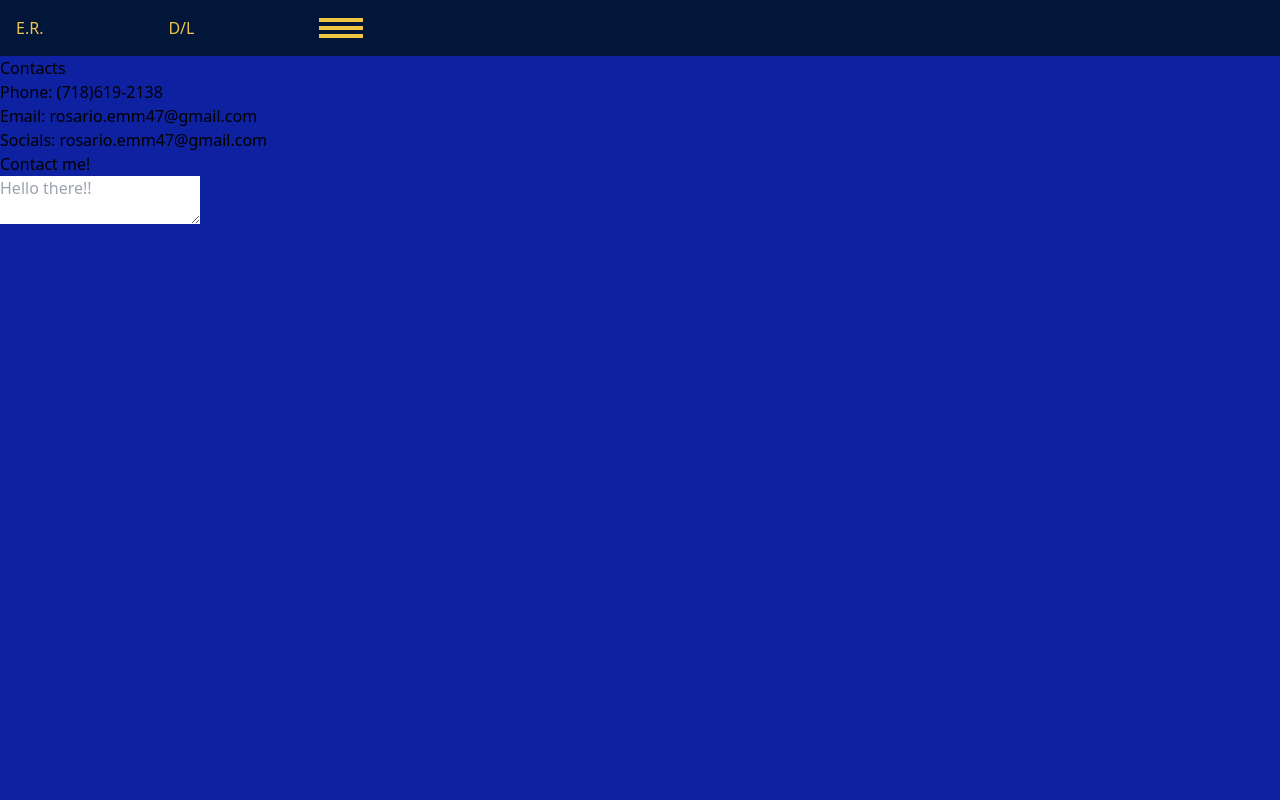
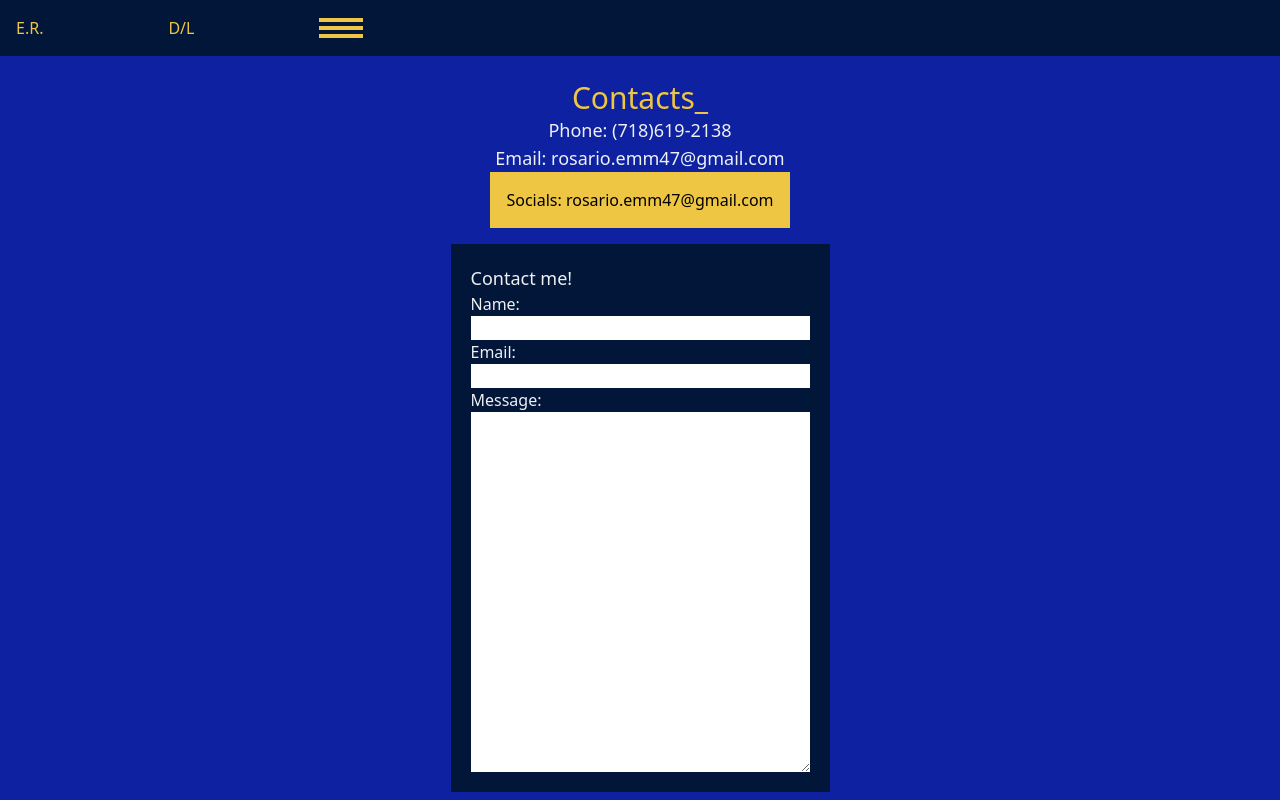
Before and after one commit to RosarioManny/ERosario-Portfolio-Site, a React (Vite) app: page /contacts in a window 1280 px wide. Built offline with nearby package versions, Linux system fonts and the light colour scheme.

Commit message:
Contacts Setup

```diff
--- a/src/components/About.jsx
+++ b/src/components/About.jsx
@@ -14,7 +14,7 @@ const About = () => {
       <section className="place-items-center bg-royal">
         <h1 className={`${theme.heading.default}`}> About Me </h1>
         <div>
-          <p className={`${theme.bodyText.default}`}>
+          <p className={`${theme.bodyText.default} ${theme.container.default}`}>
             Creativity has always driven my journey from artist to software engineer. In the art world, I learned to approach challenges from different perspectives, pushing the boundaries of my work.
             That same mindset led me to explore software engineering, where I apply creative thinking to technology. In my transition to full-stack software engineering,
             I’ve developed strong technical expertise in JavaScript, React, Node.js, Python, and MongoDB, among other technologies.
--- a/src/components/Contacts.jsx
+++ b/src/components/Contacts.jsx
@@ -1,19 +1,42 @@
+import { theme } from "../styles/style";
+
 const Contacts = () => {
 
   return (
     <>
-      <section>
-        <h1>Contacts</h1>
-        <p>Phone: (718)619-2138</p>
-        <p>Email: rosario.emm47@gmail.com</p>
-        <p>Socials: rosario.emm47@gmail.com</p>
+      <section className="place-items-center bg-royal">
+        <h1 className={`${theme.heading.default}`}>Contacts_</h1>
+        <p className={`${theme.subheading.default}`}>Phone: (718)619-2138</p>
+        <p className={`${theme.subheading.default}`}>Email: rosario.emm47@gmail.com</p>
+        <p className={`${theme.container.socialsLogos}`}>Socials: rosario.emm47@gmail.com</p>
+        <form className={` ${theme.container.default} flex flex-col m-16`}>
+          <p className={`${theme.subheading.default} `}>Contact me!</p>
+          <label htmlFor="nameInput" className={`${theme.bodyText.default}`}> Name:</label>
+          <input
+            type="text"
+            name="nameInput"
+            id="nameInput"
+            size="5"
+            className="flex"
+          />
+          <label htmlFor="emailInput"  className={`${theme.bodyText.default}`}> Email:</label>
+          <input
+            type="email"
+            name="emailInput"
+            id="emailInput"
+          />
+          <label htmlFor="message" className={`${theme.bodyText.default}`}> Message:</label>
+          <textarea
+            name="message"
+            id="message"
+            rows="15"
+            cols="35"
+          >
 
-        <p>Contact me!</p>
-        <textarea
-        placeholder="Hello there!!"
-        >
+          </textarea>
 
-        </textarea>
+
+        </form>
       </section>
     </>
   )
--- a/src/components/Home.jsx
+++ b/src/components/Home.jsx
@@ -15,7 +15,7 @@ const Home = () => {
         </div>
         <div className="container">
           <div className="slides">
-            <p className={`${theme.bodyText.default}`}>
+            <p className={`${theme.bodyText.default} ${theme.container.default}`}>
               <b>Hello,</b>
                 <br/>
                 I hope to work with you in our next projects. To learn more about me please explore my page.
--- a/src/styles/style.js
+++ b/src/styles/style.js
@@ -17,6 +17,7 @@ Color Pallete:
 */
 
 export const theme = {
+
   heading: {
     default: "text-sunburst text-3xl mt-6",
     home: "text-frost text-7xl mt-20 mx-4 font-sans",
@@ -26,16 +27,17 @@ export const theme = {
     home: "text-sunburst text-xl my-2 mx-4",
   },
   bodyText: {
-    default: "text-frost bg-midnight p-5 my-6 mx-4",
+    default: "text-frost bg-midnight",
     nav: "text-sunburst",
     navToggle: "text-frost",
   },
   card: {
   },
   container: {
-    default: "bg-midnight p-3 ",
+    default: "bg-midnight p-5 m-4",
     img: "bg-midnight p-3",
     nav: "bg-midnight p-4 space-x-[125px] flex top-0 right-0 left-0",
+    socialsLogos: "bg-sunburst p-4"
   },
   navMenu: {
     burger: "bg-sunburst transition-all duration-300 ease-in-out transform h-1 w-11",
```
